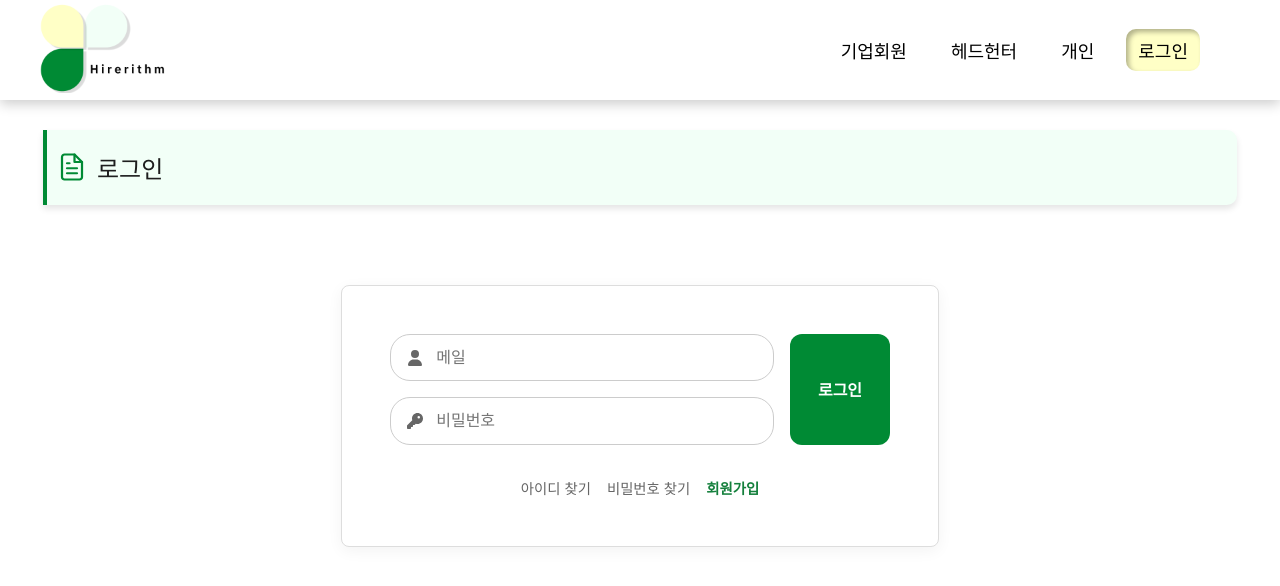
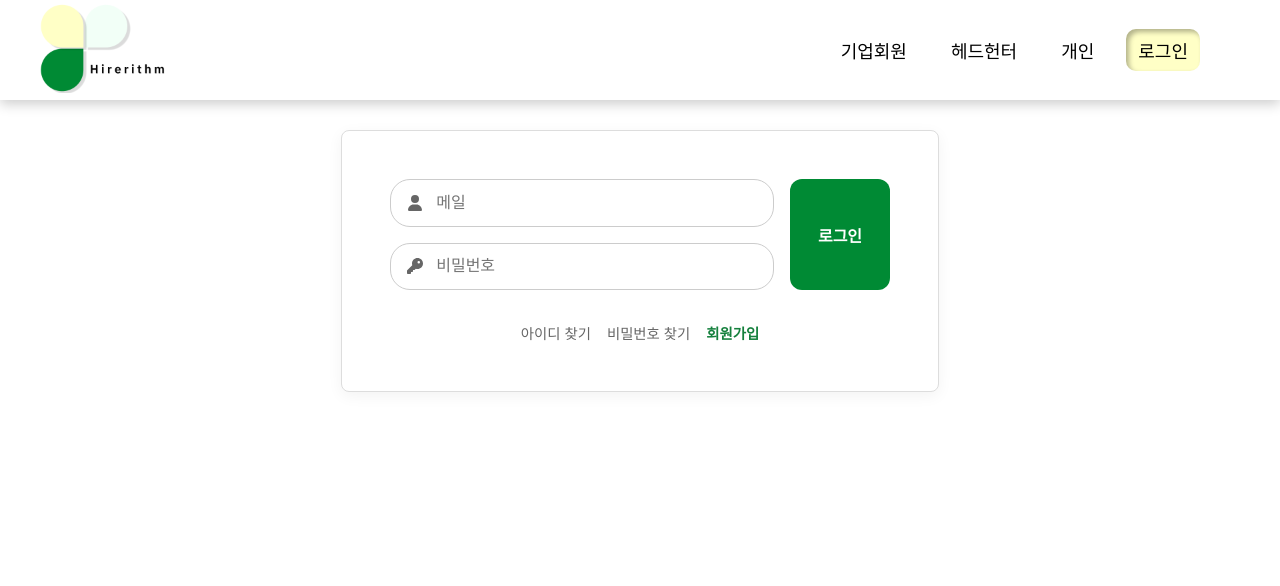
Before and after one commit to sorim831/Hirerithm, a React (Create React App) app in the folder Frontend/: page /login in a window 1280 px wide. Shown: the top 586 px of the page. Built offline with nearby package versions, Linux system fonts and the light colour scheme; a web font is replaced by a local one.

Commit message:
🔀 충돌해결

```diff
--- a/Frontend/src/Pages/FullViewPages/fullViewMainPage.css
+++ b/Frontend/src/Pages/FullViewPages/fullViewMainPage.css
@@ -1,4 +1,4 @@
-.full-view-main-wrapper {
+.search-and-buttons-wrapper {
   margin-top: 130px;
   margin-bottom: 50px;
 }
--- a/Frontend/src/Pages/MainPages/LoginPage.js
+++ b/Frontend/src/Pages/MainPages/LoginPage.js
@@ -7,7 +7,7 @@ import { FaUser, FaKey } from "react-icons/fa6";
 import { Link } from "react-router-dom";
 import NotMemeberNavigation from "../../Component/Navigation/NotMemberNavigation";
 import axios from "axios";
-import FileLogo from "../../Image/Icon/FileLogo.svg";
+import MemeberNavigation from "../../Component/Navigation/NotMemberNavigation";
 
 function LoginPage() {
   const [email, setEmail] = useState("");
@@ -25,8 +25,8 @@ function LoginPage() {
 
       localStorage.setItem("token", response.data.token);
 
-      // 로그인 성공
-      navigate("/recommend_strength");
+      alert("로그인 성공!");
+      navigate("/user");
     } catch (error) {
       alert(
         error.response?.data?.message ||
@@ -38,14 +38,6 @@ function LoginPage() {
   return (
     <div className="login_wrapper">
       <NotMemeberNavigation />
-
-      <header>
-        {/* 페이지 인덱스 */}
-        <div className="login_index-wrapper">
-          <img src={FileLogo} alt="-" />
-          <h2>로그인</h2>
-        </div>
-      </header>
 
       <div className="login_box">
         <form onSubmit={handleLogin} className="login_flex">
--- a/Frontend/src/Pages/MainPages/MyPage.js
+++ b/Frontend/src/Pages/MainPages/MyPage.js
@@ -60,21 +60,7 @@ const MyPage = () => {
     <div className="mypage_wrapper">
       <MemberNavigation />
 
-      <header>
-        {/* 페이지 인덱스 */}
-        <div className="mypage_index-wrapper">
-          <img src={FileLogo} alt="-" />
-          <h2>회원 정보 열람 / 수정</h2>
-        </div>
-      </header>
-
       <div className="mypage_content">
-        <p className="mypage_welcome">
-          <strong>
-            [{user.name}] [{user.role === "personal" ? "개인회원" : "헤드헌터"}]
-          </strong>
-          님, 반가워요!
-        </p>
         <button className="mypage_edit-button">회원 정보 수정</button>
 
         <div className="mypage_info-box">
--- a/Frontend/src/Pages/MainPages/styles/LoginPage.css
+++ b/Frontend/src/Pages/MainPages/styles/LoginPage.css
@@ -2,36 +2,6 @@
   font-family: sans-serif;
   margin-top: 130px;
   margin-bottom: 50px;
-}
-
-/* 페이지 인덱스 */
-.login_index-wrapper header {
-  width: 100%;
-}
-
-.login_index-wrapper {
-  display: flex;
-  align-items: center;
-  margin-top: 30px;
-  margin-left: auto;
-  margin-right: auto;
-  background-color: #f2fff7;
-  border-left: 4px solid #008a34;
-  padding-left: 10px;
-  width: calc(100% - 100px);
-  box-shadow: 0 4px 6px rgba(0, 0, 0, 0.1);
-  border-radius: 0px 10px 10px 0px;
-}
-
-.login_index-wrapper img {
-  height: 30px;
-  margin-right: 10px;
-}
-
-.login_index-wrapper h2 {
-  font-size: 24px;
-  font-weight: 500;
-  color: #1e1e1e;
 }
 
 .login_box {
--- a/Frontend/src/Pages/MainPages/styles/MyPage.css
+++ b/Frontend/src/Pages/MainPages/styles/MyPage.css
@@ -2,33 +2,6 @@
   background-color: #f9fff9;
   min-height: 100vh;
   font-family: "Noto Sans KR", sans-serif;
-  margin-top: 130px;
-  margin-bottom: 50px;
-}
-
-.mypage_index-wrapper {
-  display: flex;
-  align-items: center;
-  margin-top: 30px;
-  margin-left: auto;
-  margin-right: auto;
-  background-color: #f2fff7;
-  border-left: 4px solid #008a34;
-  padding-left: 10px;
-  width: calc(100% - 100px);
-  box-shadow: 0 4px 6px rgba(0, 0, 0, 0.1);
-  border-radius: 0px 10px 10px 0px;
-}
-
-.mypage_index-wrapper img {
-  height: 30px;
-  margin-right: 10px;
-}
-
-.mypage_index-wrapper h2 {
-  font-size: 24px;
-  font-weight: 500;
-  color: #1e1e1e;
 }
 
 .mypage_content {
```
